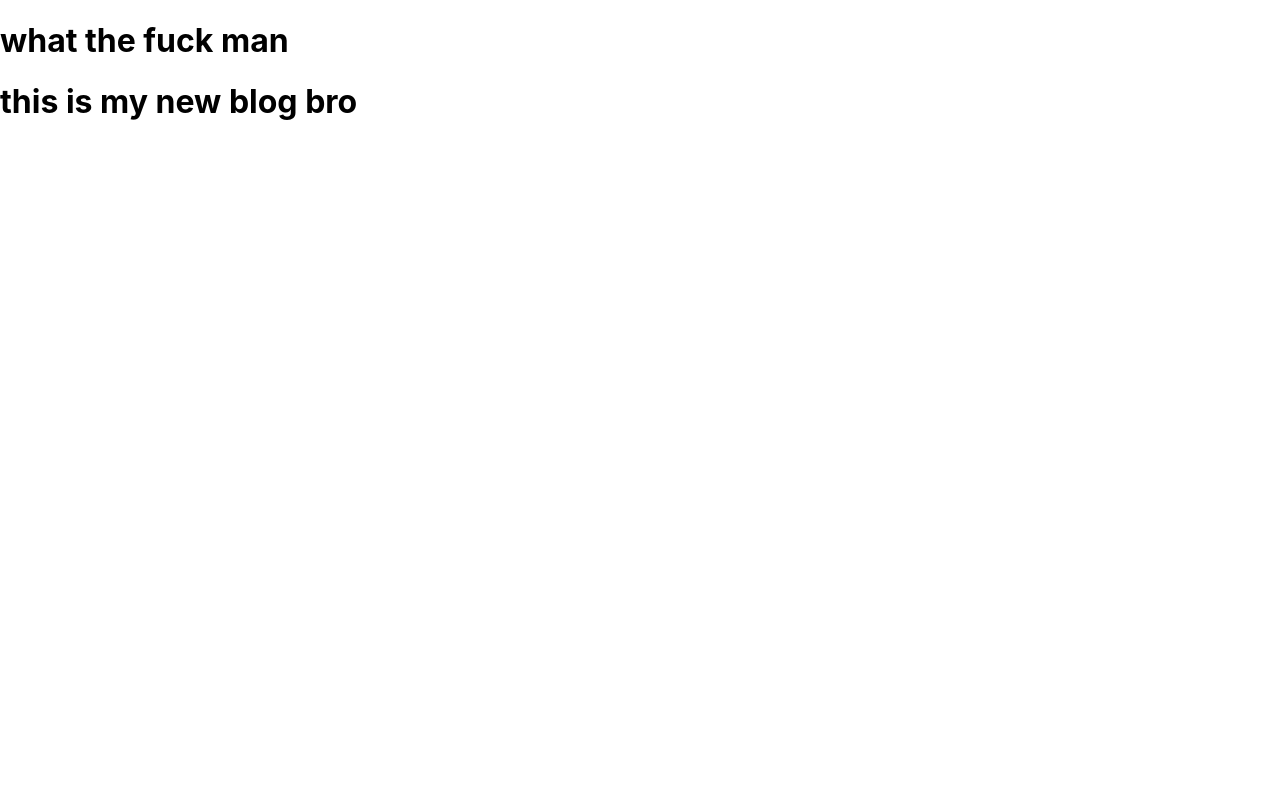
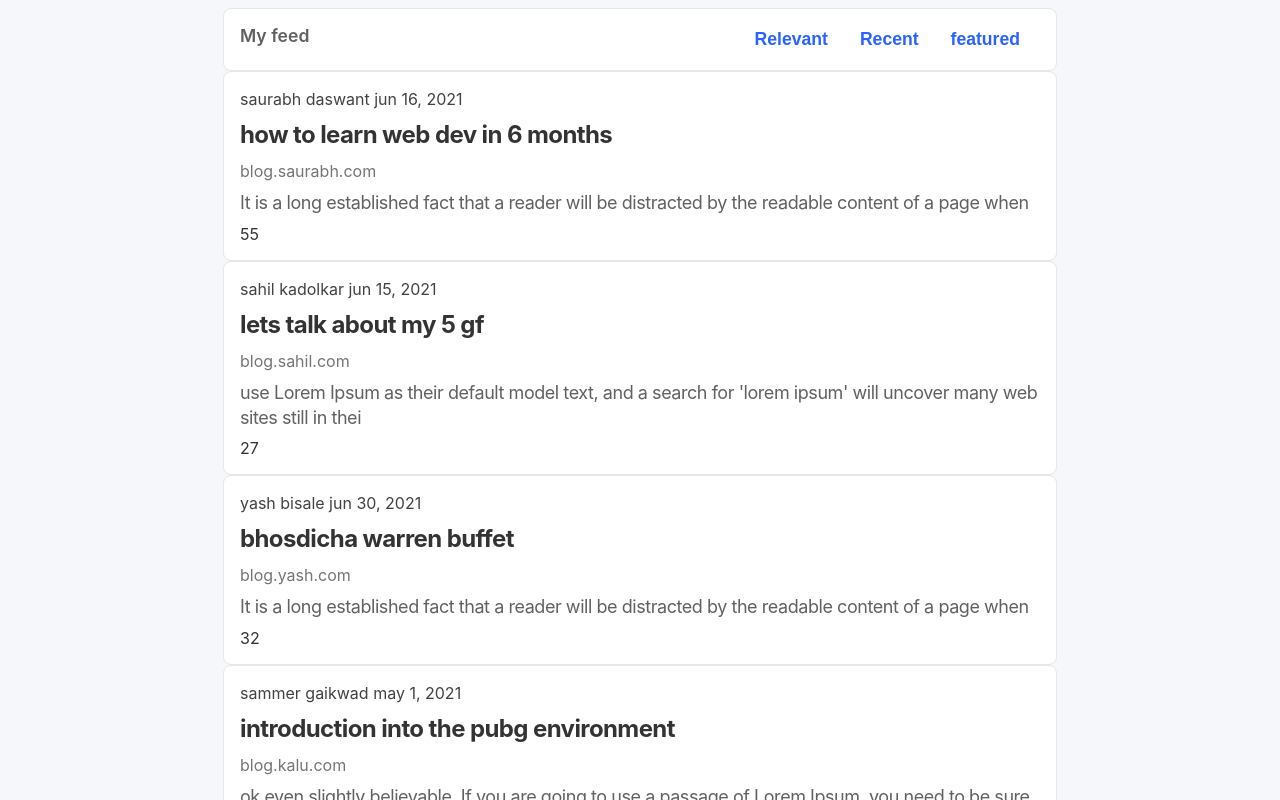
Before and after one commit to Saurabhdaswant/deployment, a React (Create React App) app: page / in a window 1280 px wide. Shown: the top 800 px of the page. Built offline with nearby package versions, Linux system fonts and the light colour scheme.

Commit message:
added the blog

```diff
--- a/src/App.js
+++ b/src/App.js
@@ -1,12 +1,87 @@
 // import { useState } from "react";
 
 import NavBar from "./NavBar";
+import Blog from "./Blog";
+
+//the database
+const dataBase = [
+  {
+    name: " saurabh daswant",
+    topic: " how to learn web dev in 6 months",
+    date: " jun 16, 2021",
+    domain: "blog.saurabh.com",
+    context:
+      "It is a long established fact that a reader will be distracted by the readable content of a page when",
+    like: 55,
+    feed: "recent",
+    id: "1",
+  },
+  {
+    name: " sahil kadolkar",
+    topic: "lets talk about my 5 gf",
+    date: " jun 15, 2021",
+    domain: "blog.sahil.com",
+    context:
+      " use Lorem Ipsum as their default model text, and a search for 'lorem ipsum' will uncover many web sites still in thei",
+    like: 27,
+    feed: "featured",
+    id: "2",
+  },
+  {
+    name: " yash bisale ",
+    topic: " bhosdicha warren buffet",
+    date: " jun 30, 2021",
+    domain: "blog.yash.com",
+    context:
+      "It is a long established fact that a reader will be distracted by the readable content of a page when",
+    like: 32,
+    feed: "relevant",
+    id: "3",
+  },
+  {
+    name: " sammer gaikwad ",
+    topic: " introduction into the pubg environment  ",
+    date: " may 1, 2021",
+    domain: "blog.kalu.com",
+    context:
+      "ok even slightly believable. If you are going to use a passage of Lorem Ipsum, you need to be sure there isn't anything embarrassing hidden in the",
+    like: 21,
+    feed: "recent",
+    id: "4",
+  },
+  {
+    name: " atharva dhapal ",
+    topic: " Are you getting less marks in online exam?",
+    date: " nov 6, 2021",
+    domain: "blog.pathatshir.com",
+    context:
+      "how to copy and paste the worlds best tip you will get hreereadable content of a page when",
+    like: 200,
+    feed: "relevant",
+    id: "5",
+  },
+];
 
 function App() {
   return (
     <div className="App">
-      <h1>what the fuck man</h1>
       <NavBar />
+      {dataBase.map((data) => {
+        return (
+          <div>
+            <Blog
+              key={data.id}
+              {...data}
+              // name={data.name}
+              // date={data.date}
+              // topic={data.topic}
+              // domain={data.domain}
+              // context={data.context}
+              // like={data.like}
+            />
+          </div>
+        );
+      })}
     </div>
   );
 }
--- /dev/null
+++ b/src/Blog.js
@@ -0,0 +1,23 @@
+const Blog = (props) => {
+  const { name, topic, domain, context, date, like } = props;
+
+  const Context = (props) => <p className="context">{props.children}</p>;
+  const Topic = (props) => <p className="topic">{props.children}</p>;
+  const Name = (props) => <p className="name">{props.children}</p>;
+  const Domain = (props) => <p className="domain">{props.children}</p>;
+  //   const Date = (props) => <p className="date">{props.children}</p>;
+
+  return (
+    <div className="container">
+      <Name>
+        {name} {date}
+      </Name>
+      <Topic>{topic}</Topic>
+      <Domain>{domain}</Domain>
+      <Context>{context}</Context>
+      {like}
+    </div>
+  );
+};
+
+export default Blog;
--- a/src/NavBar.js
+++ b/src/NavBar.js
@@ -1,5 +1,14 @@
 const NavBar = () => {
-  return <h1>this is my new blog bro</h1>;
+  return (
+    <div className="container navbar ">
+      <h2 className="myfeed">My feed</h2>
+      <div className="buttons">
+        <button>Relevant</button>
+        <button>Recent</button>
+        <button>featured</button>
+      </div>
+    </div>
+  );
 };
 
 export default NavBar;
--- a/src/index.css
+++ b/src/index.css
@@ -1,6 +1,88 @@
 body {
+  font-family: Inter, ui-sans-serif, system-ui, -apple-system,
+    BlinkMacSystemFont, "Segoe UI", Roboto, "Helvetica Neue", Arial, "Noto Sans",
+    sans-serif, "Apple Color Emoji", "Segoe UI Emoji", "Segoe UI Symbol",
+    "Noto Color Emoji";
+
+  background-color: #f5f7fa;
+  color: #333333;
+}
+
+h1,
+h2,
+h3,
+h4,
+h5,
+h6,
+p {
   margin: 0;
-  font-family: -apple-system, BlinkMacSystemFont, "Segoe UI", "Roboto", "Oxygen",
-    "Ubuntu", "Cantarell", "Fira Sans", "Droid Sans", "Helvetica Neue",
-    sans-serif;
+  padding: 0;
 }
+
+.container {
+  border: 1px solid #e5e7eb;
+  max-width: 800px;
+  padding: 1rem;
+  background-color: #ffffff;
+  margin: auto;
+  border-radius: 0.5rem;
+}
+
+.navbar {
+  display: flex;
+  justify-content: space-between;
+}
+
+.context,
+.topic,
+.name,
+.domain {
+  margin-bottom: 0.5rem;
+}
+
+.context {
+  color: #616161;
+  font-size: 18px;
+  line-height: 24.75px;
+  letter-spacing: -0.45px;
+}
+
+.topic {
+  font-size: 24px;
+  font-weight: 700;
+  line-height: 33px;
+  letter-spacing: -0.6px;
+  color: #333333;
+}
+
+.name {
+  line-height: 22px;
+  color: #424242;
+}
+
+.domain {
+  color: #757575;
+  line-height: 24px;
+}
+
+button,
+.myfeed {
+  padding: 4px 12px;
+  margin-right: 8px;
+  border: none;
+  border-radius: 8px;
+  cursor: pointer;
+  color: #2962ff;
+  font-weight: 600;
+  font-size: 1.1rem;
+  background-color: transparent;
+}
+
+button:hover {
+  background-color: #f5f5f5;
+}
+
+.myfeed {
+  padding: 0;
+  color: #616161;
+}
```
Also changed, not shown: src/readme.md (added).
